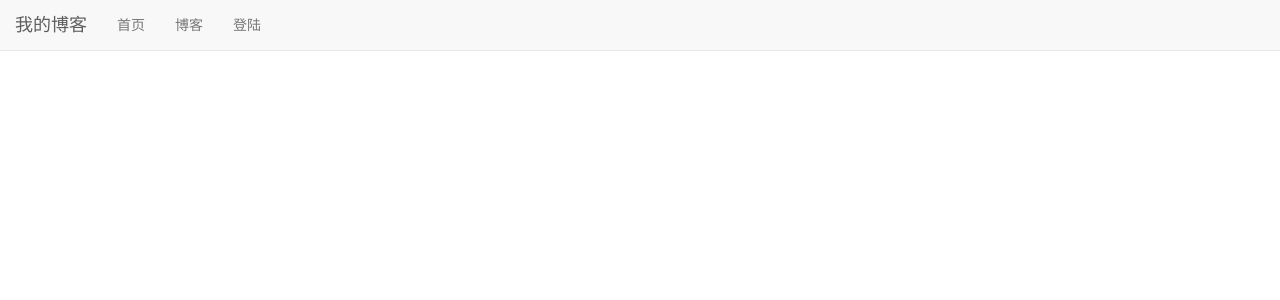
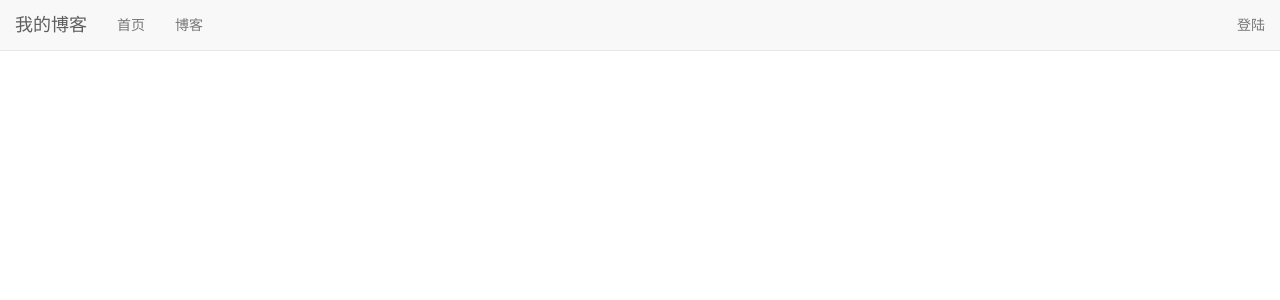
Before and after one commit to wangcai-a/django_blog, a Django app: page / in a window 1280 px wide. Shown: the top 300 px of the page. Run offline with Django 3.2, Linux system fonts and the light colour scheme; parts of the project's set-up code (start-up, migrations or seed data) failed here and were passed over; some libraries are stand-ins or nearby versions.

Commit message:
修改登陆按钮位置

```diff
--- a/fabfile.py
+++ b/fabfile.py
@@ -18,6 +18,7 @@ env.port = '22'
 def deploy():
     source_folder = '/home/peng1/sites/peng1/django_blog'
 
+    run('cd %s && git reset --hard' % source_folder)
     run('cd %s && git pull' % source_folder)
     run("""
         cd {} &&
--- a/templates/base.html
+++ b/templates/base.html
@@ -32,17 +32,19 @@
                 <ul class="nav navbar-nav">
                 <li><a href="{% url 'home' %}">首页</a></li>
                 <li><a href="{% url 'blog:blog_list' %}">博客</a></li>
-                <li>
+                </ul>
+                <ul class="nav navbar-nav navbar-right">
+                    <li>
                     {% if user.is_authenticated %}
                         <a href="{% url 'logout' %}?next={{ request.path }}">注销</a>
                     {% else %}
                         <a href="{% url 'login' %}?next={{ request.path }}">登陆</a>
                     {% endif %}
-                </li>
-                {% if user.is_superuser %}
+                    </li>
+                    {% if user.is_superuser %}
                     <li><a href="{% url 'admin:login' %}">登陆管理后台</a></li>
-                {% endif %}
-            </ul>
+                    {% endif %}
+                </ul>
             </div>
         </div>
     </div>
```
